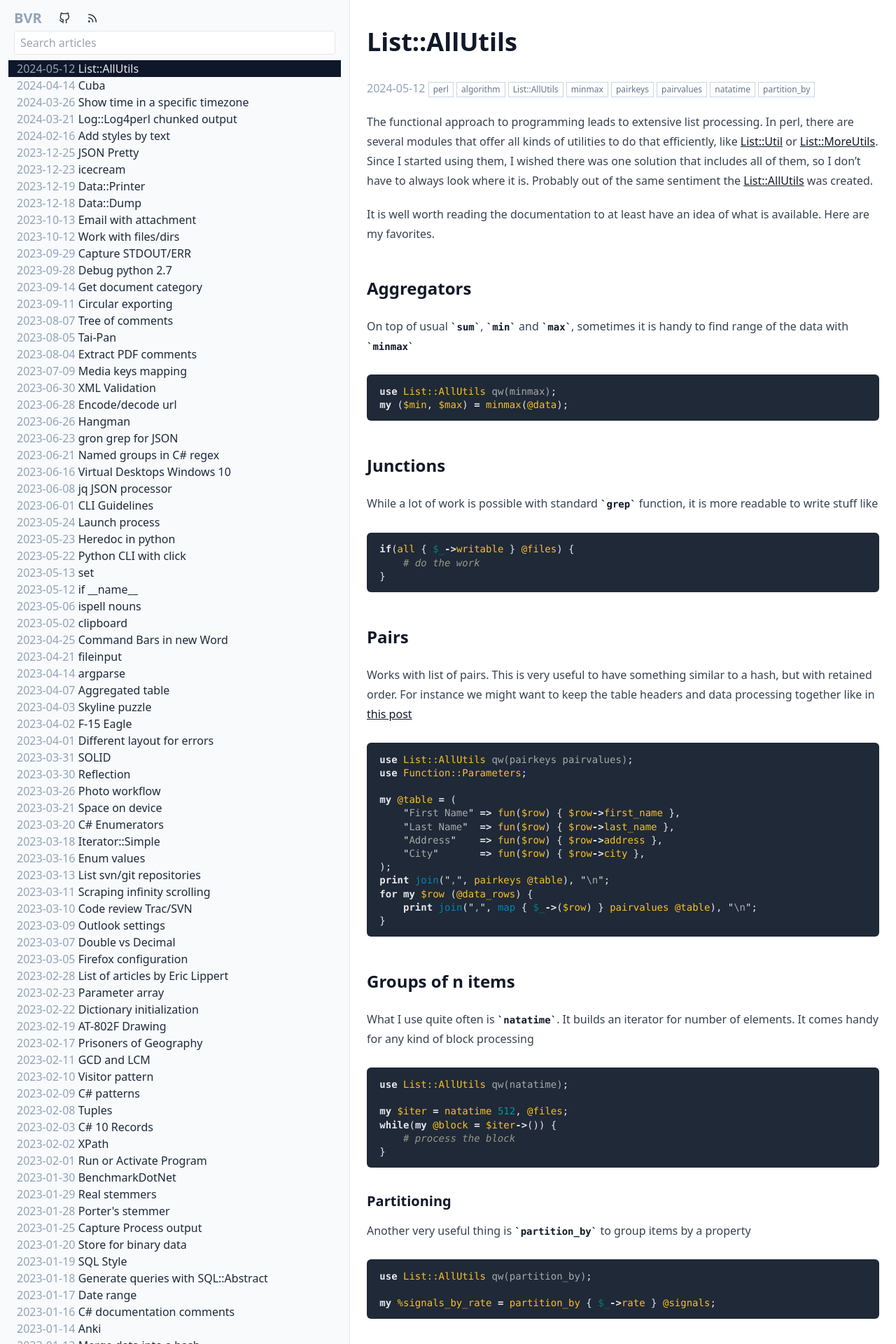
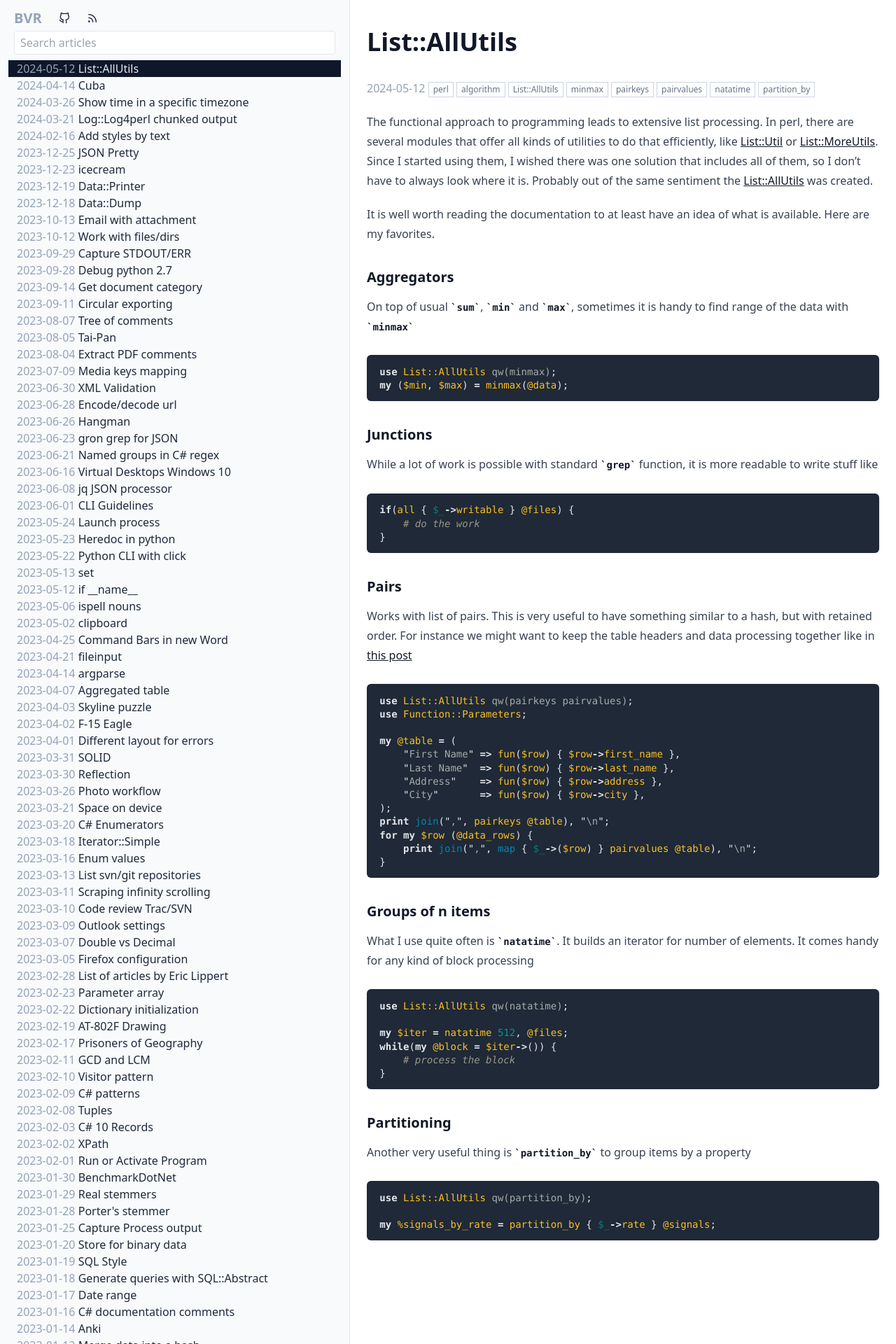
Before and after one commit to bvr/bvr.github.io, a Jekyll site: the page built from _posts/2024-05-12-list-allutils.md, in a window 1280 px wide. Shown: the top 1920 px of the page at 70% size. Built offline with Jekyll 4.4.1, drawn with Linux system fonts in a browser that asks for light colours.

Commit message:
Fixed headings

````diff
--- a/_posts/2024-05-12-list-allutils.md
+++ b/_posts/2024-05-12-list-allutils.md
@@ -16,7 +16,7 @@ The functional approach to programming leads to extensive list processing. In pe
 
 It is well worth reading the documentation to at least have an idea of what is available. Here are my favorites.
 
-## Aggregators
+### Aggregators
 
 On top of usual `sum`, `min` and `max`, sometimes it is handy to find range of the data with `minmax`
 
@@ -25,7 +25,7 @@ use List::AllUtils qw(minmax);
 my ($min, $max) = minmax(@data);
 ```
 
-## Junctions
+### Junctions
 
 While a lot of work is possible with standard `grep` function, it is more readable to write stuff like
 
@@ -35,7 +35,7 @@ if(all { $_->writable } @files) {
 }
 ```
 
-## Pairs
+### Pairs
 
 Works with list of pairs. This is very useful to have something similar to a hash, but with retained order. For instance we might want to keep the table headers and data processing together like in [this post]({% post_url 2023-01-10-table-generation %})
 
@@ -55,7 +55,7 @@ for my $row (@data_rows) {
 }
 ```
 
-## Groups of n items
+### Groups of n items
 
 What I use quite often is `natatime`. It builds an iterator for number of elements. It comes handy for any kind of block processing
 
````
